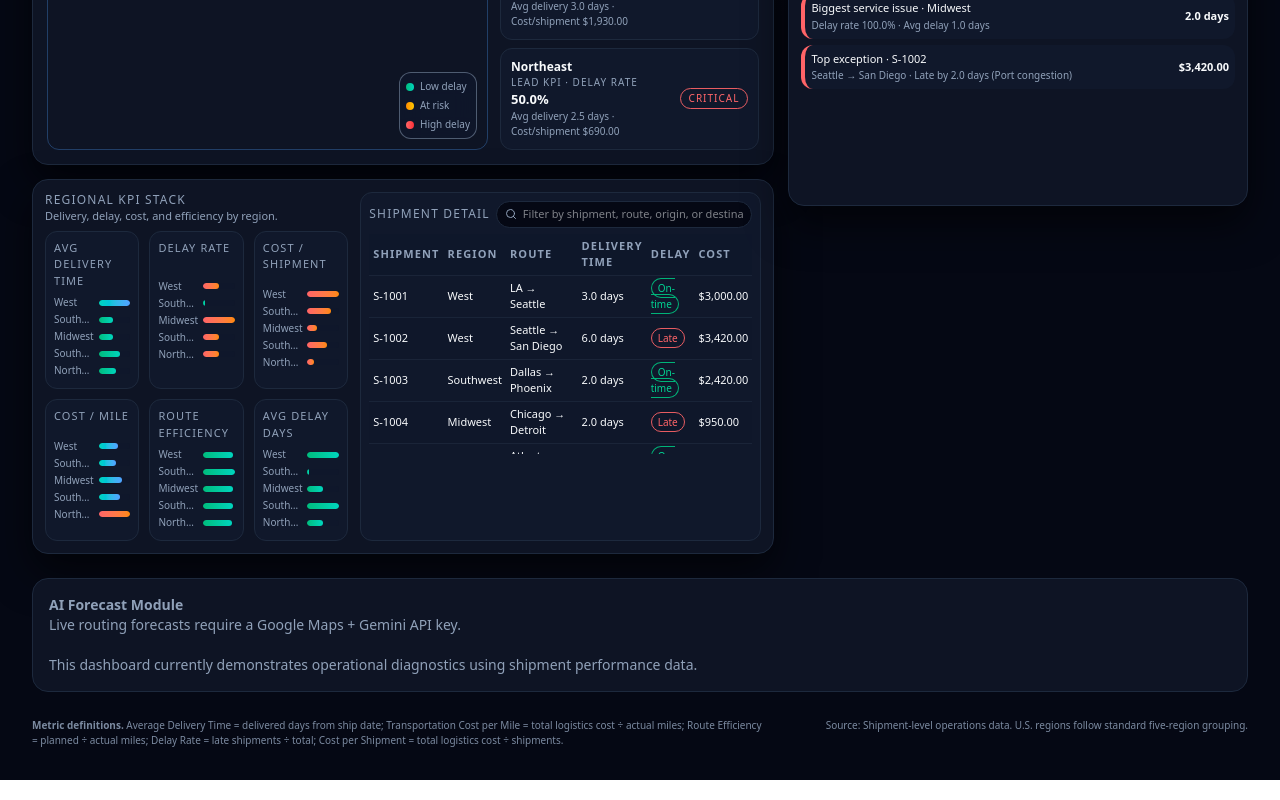
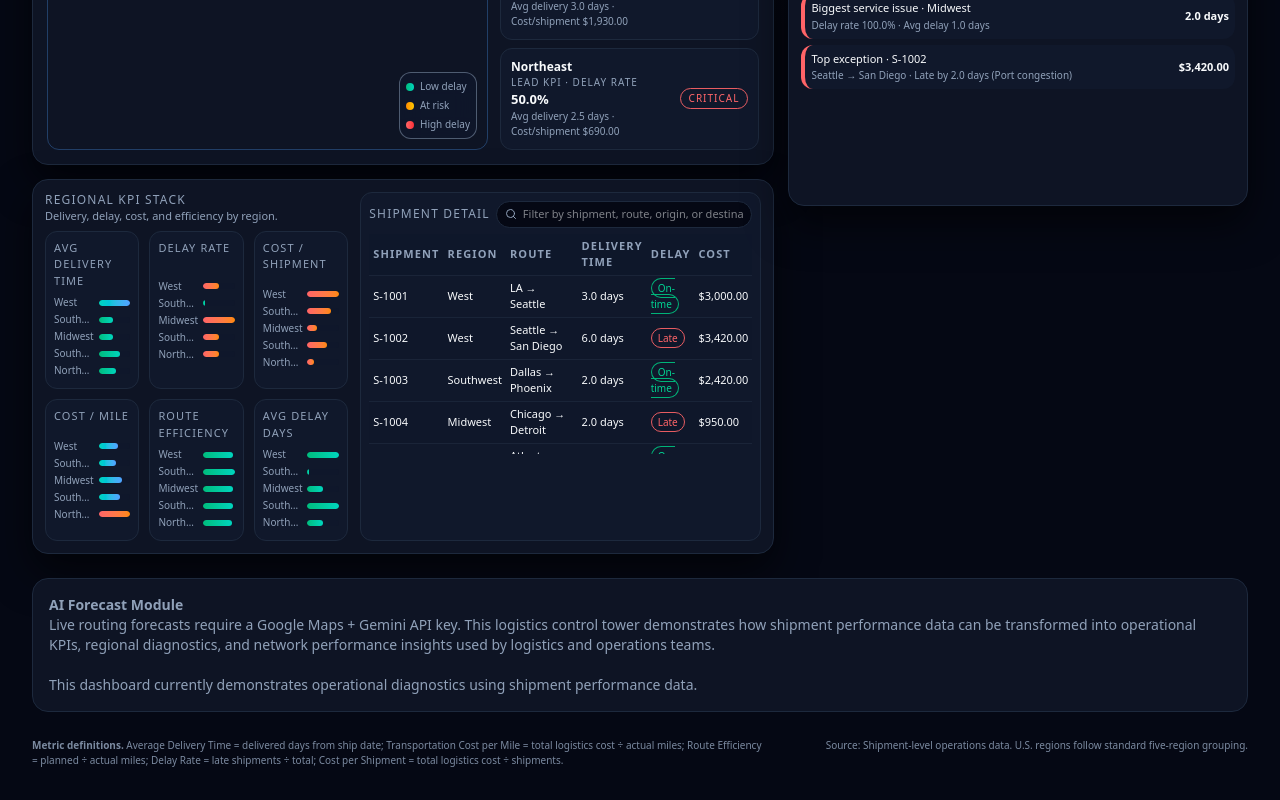
Before and after one commit to scottwojo17-bit/Logistics-AI-Readiness-Dashboard, a React (Vite) app: page / in a window 1280 px wide. Shown: the part 1030-1830 px from the top of the page. Built offline with nearby package versions, Linux system fonts and the light colour scheme.

Commit message:
Update App.tsx

```diff
--- a/src/App.tsx
+++ b/src/App.tsx
@@ -614,8 +614,10 @@ export default function App() {
        {/* FORECAST SECTION */}
 <section className="mt-1">
   <div className="bg-[#0e1424] rounded-2xl border border-slate-800 p-4 text-sm text-slate-400">
-    <strong>AI Forecast Module</strong><br/>
-    Live routing forecasts require a Google Maps + Gemini API key.
+   <strong>AI Forecast Module</strong><br/>
+Live routing forecasts require a Google Maps + Gemini API key.
+
+This logistics control tower demonstrates how shipment performance data can be transformed into operational KPIs, regional diagnostics, and network performance insights used by logistics and operations teams.
     <br/><br/>
     This dashboard currently demonstrates operational diagnostics using shipment performance data.
   </div>
```
